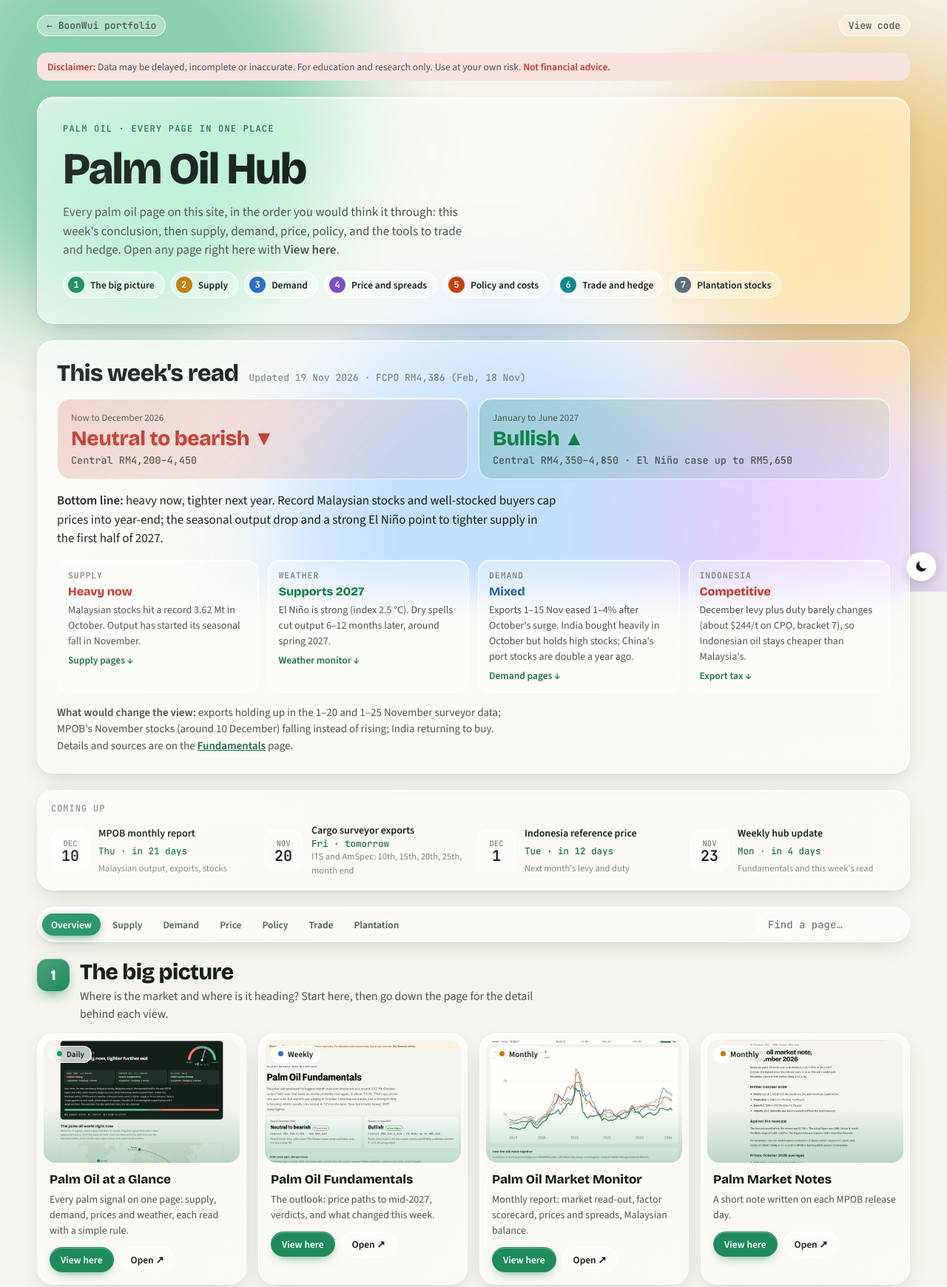
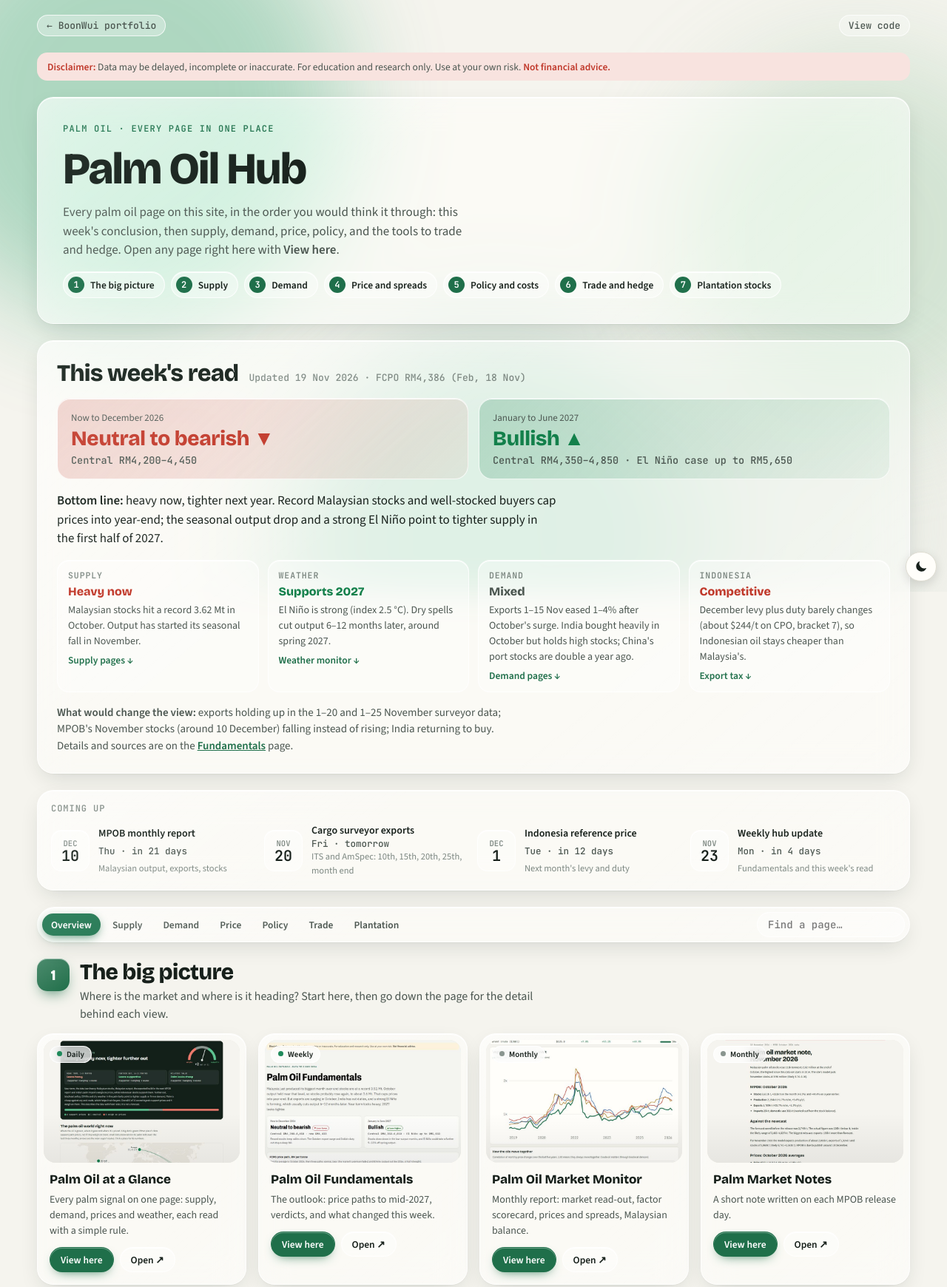
Before and after one commit to BoonWui/BoonWui.github.io, a plain HTML site: page palm-hub/index.html in a window 1280 px wide. Shown: the top 1740 px of the page at 74% size. Drawn offline with nearby package versions, Linux system fonts and the light colour scheme.

Commit message:
Palm Oil Hub: one green accent, calmer background
Co-Authored-By: Claude Opus 5.5 <noreply@anthropic.com>

```diff
--- a/palm-hub/index.html
+++ b/palm-hub/index.html
@@ -171,7 +171,7 @@
 
   /* ---------- liquid glass ---------- */
   :root { --glass: rgba(255, 255, 255, .52); --glass-2: rgba(255, 255, 255, .34); --glass-edge: rgba(255, 255, 255, .75); --glass-line: rgba(23, 32, 27, .10);
-    --glass-shadow: 0 1px 1px rgba(16, 40, 28, .04), 0 10px 30px -8px rgba(16, 40, 28, .16); --hl: rgba(255, 255, 255, .9); --blob-a: .55; }
+    --glass-shadow: 0 1px 1px rgba(16, 40, 28, .04), 0 10px 30px -8px rgba(16, 40, 28, .16); --hl: rgba(255, 255, 255, .9); --blob-a: .38; }
   @media (prefers-color-scheme: dark) { :root:not([data-theme="light"]) { --glass: rgba(30, 40, 35, .50); --glass-2: rgba(30, 40, 35, .34); --glass-edge: rgba(255, 255, 255, .16);
     --glass-line: rgba(255, 255, 255, .08); --glass-shadow: 0 1px 1px rgba(0, 0, 0, .3), 0 14px 34px -10px rgba(0, 0, 0, .6); --hl: rgba(255, 255, 255, .14); --blob-a: .32; } }
   :root[data-theme="dark"] { --glass: rgba(30, 40, 35, .50); --glass-2: rgba(30, 40, 35, .34); --glass-edge: rgba(255, 255, 255, .16);
@@ -179,10 +179,10 @@
   .app { max-width: 1180px; position: relative; z-index: 1; }
   .bgfx { position: fixed; inset: 0; z-index: 0; pointer-events: none; overflow: hidden; }
   .bgfx i { position: absolute; border-radius: 50%; filter: blur(70px); opacity: var(--blob-a); animation: drift 26s ease-in-out infinite alternate; }
-  .bgfx i:nth-child(1) { width: 46vw; height: 46vw; left: -10vw; top: -12vw; background: #34b27b; }
-  .bgfx i:nth-child(2) { width: 38vw; height: 38vw; right: -8vw; top: 8vh; background: #e3a72f; animation-delay: -8s; }
-  .bgfx i:nth-child(3) { width: 42vw; height: 42vw; left: 28vw; top: 55vh; background: #4b8fe2; animation-delay: -14s; }
-  .bgfx i:nth-child(4) { width: 30vw; height: 30vw; right: 6vw; bottom: -10vh; background: #9b6ee0; animation-delay: -20s; }
+  .bgfx i:nth-child(1) { width: 46vw; height: 46vw; left: -10vw; top: -12vw; background: #3aa877; }
+  .bgfx i:nth-child(2) { width: 38vw; height: 38vw; right: -8vw; top: 8vh; background: #9cc9a8; animation-delay: -8s; }
+  .bgfx i:nth-child(3) { width: 42vw; height: 42vw; left: 28vw; top: 55vh; background: #7fb7a0; animation-delay: -14s; }
+  .bgfx i:nth-child(4) { width: 30vw; height: 30vw; right: 6vw; bottom: -10vh; background: #c9d6cc; animation-delay: -20s; }
   @keyframes drift { to { transform: translate(4vw, 3vh) scale(1.08); } }
   @media (prefers-reduced-motion: reduce) { .bgfx i { animation: none; } * { scroll-behavior: auto !important; } }
   html { scroll-behavior: smooth; }
@@ -226,7 +226,7 @@
   .cgrid > div { background: var(--glass-2); border: 1px solid var(--glass-edge); border-radius: 16px; padding: 12px 14px; display: grid; gap: 5px; align-content: start; box-shadow: inset 0 1px 0 var(--hl); }
   .cgrid p { margin: 0; font-size: 14px; color: var(--ink-2); } .cgrid a { color: var(--accent); font-weight: 600; font-size: 13.5px; text-decoration: none; }
   .ck { font: 600 11.5px var(--mono); text-transform: uppercase; letter-spacing: .08em; color: var(--muted); }
-  .cs { font: 700 16px var(--display); } .cs.bear { color: var(--loss); } .cs.bull { color: var(--gain); } .cs.neut { color: var(--today); }
+  .cs { font: 700 16px var(--display); } .cs.bear { color: var(--loss); } .cs.bull { color: var(--gain); } .cs.neut { color: var(--ink-2); }
 
   /* coming up */
   .calwrap { padding: 16px 18px; display: grid; gap: 12px; }
@@ -235,7 +235,7 @@
   .cal > div { display: grid; grid-template-columns: 52px minmax(0, 1fr); gap: 0 12px; align-items: center; }
   .cal .d { grid-row: span 3; width: 52px; height: 56px; border-radius: 14px; display: grid; place-items: center; align-content: center; background: var(--glass-2); border: 1px solid var(--glass-edge); box-shadow: inset 0 1px 0 var(--hl); }
   .cal .d b { font: 700 20px/1 var(--mono); } .cal .d span { font: 600 10.5px var(--mono); text-transform: uppercase; color: var(--muted); }
-  .cal .k { font: 600 14px var(--body); } .cal .v { font: 500 12.5px var(--mono); color: var(--accent); } .cal .s { font-size: 12.5px; color: var(--muted); }
+  .cal .k { font: 600 14px var(--body); } .cal .v { font: 500 12.5px var(--mono); color: var(--ink-2); } .cal .s { font-size: 12.5px; color: var(--muted); }
 
   /* sticky nav */
   .hnav { position: sticky; top: 10px; z-index: 6; display: flex; gap: 4px; flex-wrap: wrap; align-items: center; padding: 6px; border-radius: 999px; }
@@ -261,12 +261,12 @@
   .th { position: relative; display: block; aspect-ratio: 16 / 10; margin: 8px 8px 0; border-radius: 16px; overflow: hidden; background: var(--grid); }
   .th img { width: 100%; height: 100%; object-fit: cover; object-position: top; display: block; transition: transform .4s; }
   .hc:hover .th img { transform: scale(1.04); }
-  .th::after { content: ""; position: absolute; inset: 0; background: linear-gradient(180deg, transparent 55%, color-mix(in srgb, var(--sc) 28%, transparent)); }
+  .th::after { content: ""; position: absolute; inset: 0; background: linear-gradient(180deg, transparent 60%, rgba(0, 0, 0, .06)); }
   .noimg { height: 100%; display: grid; place-items: center; font: 800 18px var(--display); color: var(--ink-2); padding: 12px; text-align: center; }
   .cad { position: absolute; left: 8px; top: 8px; z-index: 1; font: 600 11px var(--body); padding: 3px 9px; border-radius: 999px; color: #17201b;
     background: rgba(255, 255, 255, .7); border: 1px solid rgba(255, 255, 255, .9); -webkit-backdrop-filter: blur(8px); backdrop-filter: blur(8px); }
   .cad::before { content: ""; display: inline-block; width: 7px; height: 7px; border-radius: 50%; margin-right: 6px; background: var(--muted); vertical-align: 1px; }
-  .cad-daily::before { background: #13a05c; } .cad-weekly::before { background: #2d6fc0; } .cad-monthly::before { background: #c27c0e; } .cad-calculator::before { background: #7a4fc4; }
+  .cad-daily::before, .cad-weekly::before { background: #1f8a5b; } .cad-monthly::before, .cad-calculator::before { background: #8a958f; }
   .hb { padding: 12px 16px 16px; display: grid; gap: 6px; align-content: start; }
   .hb h3 { font: 700 17px var(--display); margin: 0; } .hb h3 a { color: var(--ink); text-decoration: none; } .hb h3 a:hover { color: var(--sc); }
   .hb p { margin: 0; font-size: 14px; color: var(--ink-2); }
@@ -297,7 +297,7 @@
     <span class="eyebrow">Palm oil · every page in one place</span>
     <h1>Palm Oil Hub</h1>
     <p class="lede">Every palm oil page on this site, in the order you would think it through: this week's conclusion, then supply, demand, price, policy, and the tools to trade and hedge. Open any page right here with <b>View here</b>.</p>
-    <nav class="steps" aria-label="Sections in reading order"><a href="#start" style="--sc:#1f8a5b"><b>1</b>The big picture</a><a href="#supply" style="--sc:#c27c0e"><b>2</b>Supply</a><a href="#demand" style="--sc:#2d6fc0"><b>3</b>Demand</a><a href="#price" style="--sc:#7a4fc4"><b>4</b>Price and spreads</a><a href="#policy" style="--sc:#c2410c"><b>5</b>Policy and costs</a><a href="#trade" style="--sc:#0e8a8a"><b>6</b>Trade and hedge</a><a href="#stocks" style="--sc:#5b6b7a"><b>7</b>Plantation stocks</a></nav>
+    <nav class="steps" aria-label="Sections in reading order"><a href="#start" style="--sc:var(--accent)"><b>1</b>The big picture</a><a href="#supply" style="--sc:var(--accent)"><b>2</b>Supply</a><a href="#demand" style="--sc:var(--accent)"><b>3</b>Demand</a><a href="#price" style="--sc:var(--accent)"><b>4</b>Price and spreads</a><a href="#policy" style="--sc:var(--accent)"><b>5</b>Policy and costs</a><a href="#trade" style="--sc:var(--accent)"><b>6</b>Trade and hedge</a><a href="#stocks" style="--sc:var(--accent)"><b>7</b>Plantation stocks</a></nav>
   </header>
 
   <!-- CONCLUSION START: replaced every week by the weekly update job -->
@@ -323,9 +323,9 @@
     <div class="cal" id="cal"></div>
   </section>
 
-  <nav class="hnav glass" aria-label="Jump to section"><a href="#start" data-sec="start" style="--sc:#1f8a5b">Overview</a><a href="#supply" data-sec="supply" style="--sc:#c27c0e">Supply</a><a href="#demand" data-sec="demand" style="--sc:#2d6fc0">Demand</a><a href="#price" data-sec="price" style="--sc:#7a4fc4">Price</a><a href="#policy" data-sec="policy" style="--sc:#c2410c">Policy</a><a href="#trade" data-sec="trade" style="--sc:#0e8a8a">Trade</a><a href="#stocks" data-sec="stocks" style="--sc:#5b6b7a">Plantation</a><input id="hq" type="text" placeholder="Find a page…" aria-label="Find a page"></nav>
+  <nav class="hnav glass" aria-label="Jump to section"><a href="#start" data-sec="start" style="--sc:var(--accent)">Overview</a><a href="#supply" data-sec="supply" style="--sc:var(--accent)">Supply</a><a href="#demand" data-sec="demand" style="--sc:var(--accent)">Demand</a><a href="#price" data-sec="price" style="--sc:var(--accent)">Price</a><a href="#policy" data-sec="policy" style="--sc:var(--accent)">Policy</a><a href="#trade" data-sec="trade" style="--sc:var(--accent)">Trade</a><a href="#stocks" data-sec="stocks" style="--sc:var(--accent)">Plantation</a><input id="hq" type="text" placeholder="Find a page…" aria-label="Find a page"></nav>
 
-  <section class="hsec" id="start" aria-labelledby="start-h" style="--sc:#1f8a5b">
+  <section class="hsec" id="start" aria-labelledby="start-h" style="--sc:var(--accent)">
     <div class="shead"><span class="snum">1</span><div><h2 id="start-h">The big picture</h2><p class="intro">Where is the market and where is it heading? Start here, then go down the page for the detail behind each view.</p></div></div>
     <div class="grid">
         <article class="hc glass" data-q="palm oil at a glance every palm signal on one page: supply, demand, prices and weather, each read with a simple rule.">
@@ -352,7 +352,7 @@
     <div class="viewer glass" hidden><div class="vbar"><span class="vt"></span><a class="vo" href="#" target="_blank" rel="noopener">Open in new tab ↗</a><button type="button" class="pill ghost vclose">Close</button></div><iframe title="Page preview" loading="lazy"></iframe></div>
     <p class="next"><a href="#supply">Next: Supply ↓</a></p>
   </section>
-  <section class="hsec" id="supply" aria-labelledby="supply-h" style="--sc:#c27c0e">
+  <section class="hsec" id="supply" aria-labelledby="supply-h" style="--sc:var(--accent)">
     <div class="shead"><span class="snum">2</span><div><h2 id="supply-h">Supply</h2><p class="intro">How much oil is coming? Weather today decides output 6 to 12 months later. MPOB and GAPKI show what was produced and stocked.</p></div></div>
     <div class="grid">
         <article class="hc glass" data-q="palm oil weather monitor rainfall against normal in the main palm regions and the 16-day forecast.">
@@ -379,7 +379,7 @@
     <div class="viewer glass" hidden><div class="vbar"><span class="vt"></span><a class="vo" href="#" target="_blank" rel="noopener">Open in new tab ↗</a><button type="button" class="pill ghost vclose">Close</button></div><iframe title="Page preview" loading="lazy"></iframe></div>
     <p class="next"><a href="#demand">Next: Demand ↓</a></p>
   </section>
-  <section class="hsec" id="demand" aria-labelledby="demand-h" style="--sc:#2d6fc0">
+  <section class="hsec" id="demand" aria-labelledby="demand-h" style="--sc:var(--accent)">
     <div class="shead"><span class="snum">3</span><div><h2 id="demand-h">Demand</h2><p class="intro">Who is buying? India and China decide most of the swing in exports; biodiesel takes a growing share at home.</p></div></div>
     <div class="grid">
         <article class="hc glass" data-q="world palm oil demand imports, use and stocks for china, india, pakistan, the eu and others (usda).">
@@ -401,7 +401,7 @@
     <div class="viewer glass" hidden><div class="vbar"><span class="vt"></span><a class="vo" href="#" target="_blank" rel="noopener">Open in new tab ↗</a><button type="button" class="pill ghost vclose">Close</button></div><iframe title="Page preview" loading="lazy"></iframe></div>
     <p class="next"><a href="#price">Next: Price and spreads ↓</a></p>
   </section>
-  <section class="hsec" id="price" aria-labelledby="price-h" style="--sc:#7a4fc4">
+  <section class="hsec" id="price" aria-labelledby="price-h" style="--sc:var(--accent)">
     <div class="shead"><span class="snum">4</span><div><h2 id="price-h">Price and spreads</h2><p class="intro">Is palm cheap or dear? Buyers switch between oils on price: palm&#x27;s discount to soybean oil and its spread to gasoil drive demand.</p></div></div>
     <div class="grid">
         <article class="hc glass" data-q="veg oil &amp; energy monitor brent, diesel and the ringgit; palm&#x27;s spread to gasoil (pogo) and the soybean oil discount.">
@@ -423,7 +423,7 @@
     <div class="viewer glass" hidden><div class="vbar"><span class="vt"></span><a class="vo" href="#" target="_blank" rel="noopener">Open in new tab ↗</a><button type="button" class="pill ghost vclose">Close</button></div><iframe title="Page preview" loading="lazy"></iframe></div>
     <p class="next"><a href="#policy">Next: Policy and costs ↓</a></p>
   </section>
-  <section class="hsec" id="policy" aria-labelledby="policy-h" style="--sc:#c2410c">
+  <section class="hsec" id="policy" aria-labelledby="policy-h" style="--sc:var(--accent)">
     <div class="shead"><span class="snum">5</span><div><h2 id="policy-h">Policy and costs</h2><p class="intro">What moves the export price? Indonesia&#x27;s export levy and duty change every month and shift demand between Indonesia and Malaysia.</p></div></div>
     <div class="grid">
         <article class="hc glass" data-q="indonesia palm oil export tax estimate next month&#x27;s reference price, bracket, levy and duty by product.">
@@ -440,7 +440,7 @@
     <div class="viewer glass" hidden><div class="vbar"><span class="vt"></span><a class="vo" href="#" target="_blank" rel="noopener">Open in new tab ↗</a><button type="button" class="pill ghost vclose">Close</button></div><iframe title="Page preview" loading="lazy"></iframe></div>
     <p class="next"><a href="#trade">Next: Trade and hedge ↓</a></p>
   </section>
-  <section class="hsec" id="trade" aria-labelledby="trade-h" style="--sc:#0e8a8a">
+  <section class="hsec" id="trade" aria-labelledby="trade-h" style="--sc:var(--accent)">
     <div class="shead"><span class="snum">6</span><div><h2 id="trade-h">Trade and hedge</h2><p class="intro">Acting on the view: size a futures trade, hedge a physical position, price a swap or an option.</p></div></div>
     <div class="grid">
         <article class="hc glass" data-q="fcpo trade calculator profit and loss, fees, margin, break-even and position size for fcpo.">
@@ -477,7 +477,7 @@
     <div class="viewer glass" hidden><div class="vbar"><span class="vt"></span><a class="vo" href="#" target="_blank" rel="noopener">Open in new tab ↗</a><button type="button" class="pill ghost vclose">Close</button></div><iframe title="Page preview" loading="lazy"></iframe></div>
     <p class="next"><a href="#stocks">Next: Plantation stocks ↓</a></p>
   </section>
-  <section class="hsec" id="stocks" aria-labelledby="stocks-h" style="--sc:#5b6b7a">
+  <section class="hsec" id="stocks" aria-labelledby="stocks-h" style="--sc:var(--accent)">
     <div class="shead"><span class="snum">7</span><div><h2 id="stocks-h">Plantation stocks</h2><p class="intro">How does the stock market price it? Bursa plantation shares react to MPOB surprises.</p></div></div>
     <div class="grid">
         <article class="hc glass" data-q="mpob day event study how plantation stocks moved around each mpob report against the surprise.">
```
Also changed, not shown: assets/thumbs/palm-hub.jpg.
